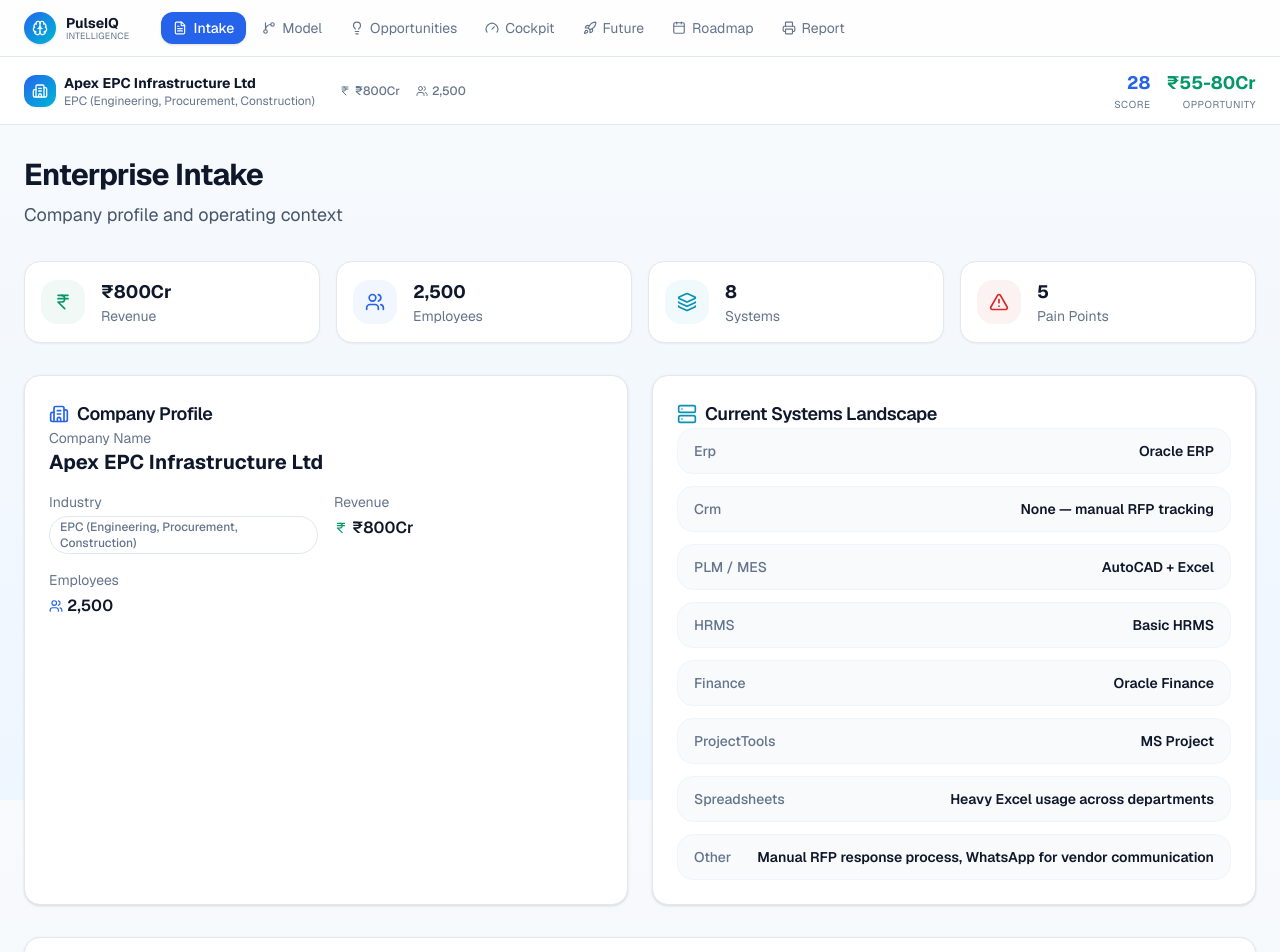
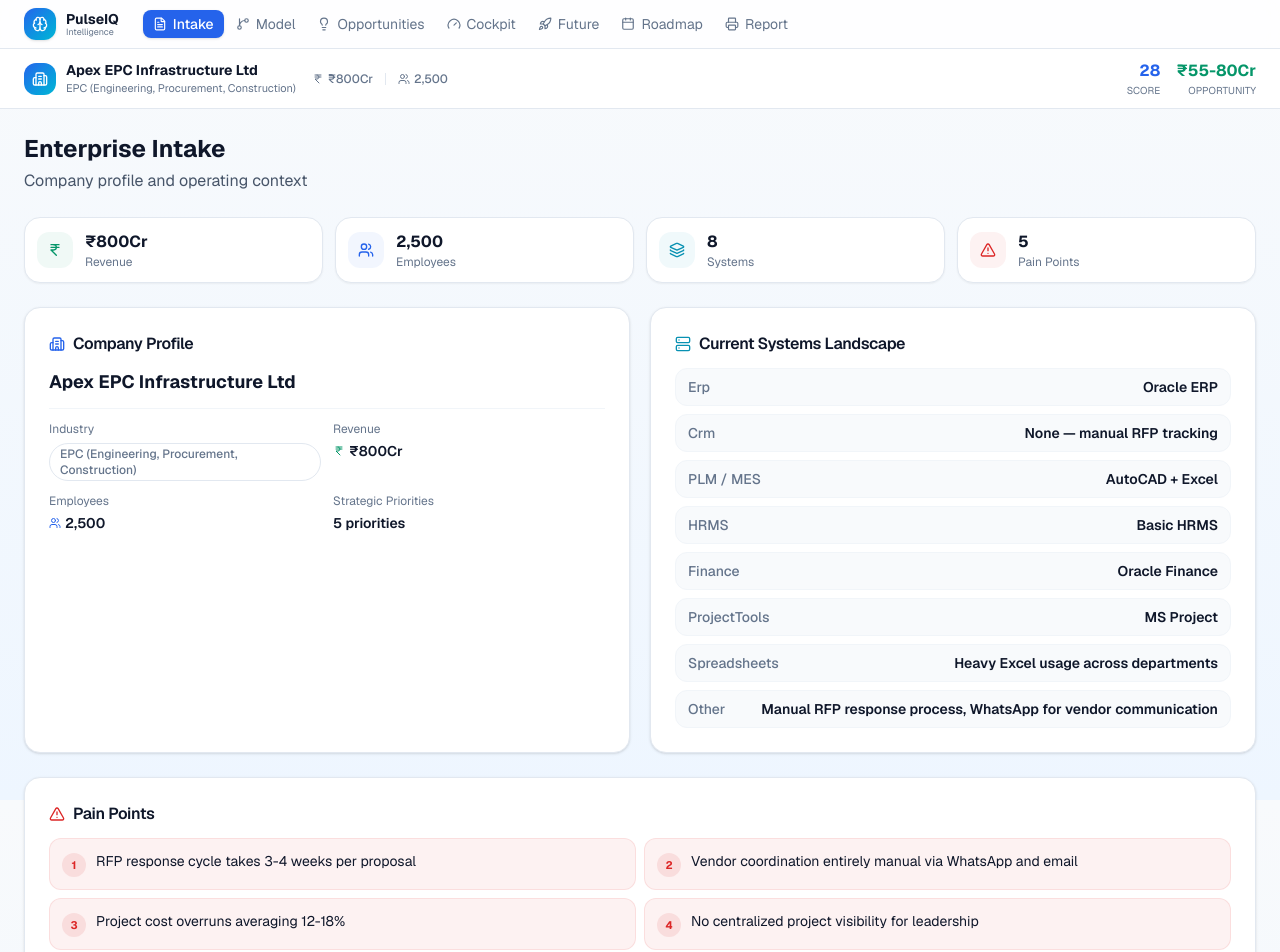
Before and after one commit to mohan69/pulseIQ, a Next.js app: page /assessment/apex-epc-infrastructure/intake in a window 1280 px wide. Shown: the top 952 px of the page. Built offline with nearby package versions, Linux system fonts and the light colour scheme.

Commit message:
Polish PulseIQ UI for customer demo readiness

```diff
--- a/src/app/assessment/[id]/intake/page.tsx
+++ b/src/app/assessment/[id]/intake/page.tsx
@@ -38,87 +38,92 @@
 
   return (
     <AssessmentShell>
-      <div className="space-y-8">
+      <div className="space-y-6">
         <div>
-          <h1 className="text-3xl font-bold text-foreground tracking-tight">Enterprise Intake</h1>
-          <p className="text-foreground-secondary mt-2 text-lg">
+          <h1 className="text-2xl font-bold text-foreground">Enterprise Intake</h1>
+          <p className="text-foreground-secondary mt-1">
             Company profile and operating context
           </p>
         </div>
 
         {/* Summary Cards */}
-        <div className="grid grid-cols-2 lg:grid-cols-4 gap-4">
+        <div className="grid grid-cols-2 lg:grid-cols-4 gap-3">
           {[
             { icon: IndianRupee, value: profile.revenueRange, label: "Revenue", color: "success" },
             { icon: Users, value: profile.employeeCount.toLocaleString(), label: "Employees", color: "accent" },
             { icon: Layers, value: systemCount, label: "Systems", color: "info" },
             { icon: AlertTriangle, value: profile.painPoints.length, label: "Pain Points", color: "error" },
           ].map((kpi) => (
-            <div key={kpi.label} className="bg-white rounded-xl border border-border p-4 flex items-center gap-4 shadow-xs">
-              <div className={`h-11 w-11 rounded-xl bg-${kpi.color}-muted flex items-center justify-center shrink-0`}>
-                <kpi.icon className={`h-5 w-5 text-${kpi.color}`} />
+            <div key={kpi.label} className="bg-white rounded-xl border border-border p-3 flex items-center gap-3 shadow-xs">
+              <div className={`h-9 w-9 rounded-lg bg-${kpi.color}-muted flex items-center justify-center shrink-0`}>
+                <kpi.icon className={`h-4 w-4 text-${kpi.color}`} />
               </div>
               <div>
-                <div className="text-lg font-bold text-foreground">{kpi.value}</div>
-                <div className="text-sm text-muted">{kpi.label}</div>
+                <div className="text-base font-bold text-foreground">{kpi.value}</div>
+                <div className="text-xs text-muted">{kpi.label}</div>
               </div>
             </div>
           ))}
         </div>
 
-        <div className="grid lg:grid-cols-2 gap-6">
+        <div className="grid lg:grid-cols-2 gap-5">
+          {/* Company Profile - Compact */}
           <Card>
-            <CardHeader>
-              <CardTitle className="flex items-center gap-2 text-lg">
-                <Building2 className="h-5 w-5 text-accent" />
+            <CardHeader className="pb-3">
+              <CardTitle className="flex items-center gap-2 text-base">
+                <Building2 className="h-4 w-4 text-accent" />
                 Company Profile
               </CardTitle>
             </CardHeader>
-            <CardContent className="space-y-4">
+            <CardContent className="pt-0">
+              <div className="space-y-3">
+                <div className="pb-3 border-b border-border-subtle">
+                  <div className="font-bold text-lg text-foreground">{profile.companyName}</div>
+                </div>
+                <div className="grid grid-cols-2 gap-3">
                   <div>
-                <div className="text-sm text-muted">Company Name</div>
-                <div className="font-bold text-xl text-foreground">
-                  {profile.companyName}
-                </div>
-              </div>
-              <div className="grid grid-cols-2 gap-4">
-                <div>
-                  <div className="text-sm text-muted">Industry</div>
-                  <Badge variant="outline" className="mt-1 font-medium">{profile.industry}</Badge>
+                    <div className="text-xs text-muted mb-1">Industry</div>
+                    <Badge variant="outline" className="font-medium">{profile.industry}</Badge>
                   </div>
                   <div>
-                  <div className="text-sm text-muted">Revenue</div>
-                  <div className="font-semibold flex items-center gap-1 mt-1">
-                    <IndianRupee className="h-3.5 w-3.5 text-success" />
+                    <div className="text-xs text-muted mb-1">Revenue</div>
+                    <div className="font-semibold text-sm flex items-center gap-1">
+                      <IndianRupee className="h-3 w-3 text-success" />
                       {profile.revenueRange}
                     </div>
                   </div>
                   <div>
-                  <div className="text-sm text-muted">Employees</div>
-                  <div className="font-semibold flex items-center gap-1 mt-1">
-                    <Users className="h-3.5 w-3.5 text-accent" />
+                    <div className="text-xs text-muted mb-1">Employees</div>
+                    <div className="font-semibold text-sm flex items-center gap-1">
+                      <Users className="h-3 w-3 text-accent" />
                       {profile.employeeCount.toLocaleString()}
+                    </div>
+                  </div>
+                  <div>
+                    <div className="text-xs text-muted mb-1">Strategic Priorities</div>
+                    <div className="font-semibold text-sm">{profile.strategicPriorities.length} priorities</div>
                   </div>
                 </div>
               </div>
             </CardContent>
           </Card>
 
+          {/* Current Systems */}
           <Card>
-            <CardHeader>
-              <CardTitle className="flex items-center gap-2 text-lg">
-                <Server className="h-5 w-5 text-info" />
+            <CardHeader className="pb-3">
+              <CardTitle className="flex items-center gap-2 text-base">
+                <Server className="h-4 w-4 text-info" />
                 Current Systems Landscape
               </CardTitle>
             </CardHeader>
-            <CardContent>
-              <div className="space-y-3">
+            <CardContent className="pt-0">
+              <div className="space-y-2">
                 {Object.entries(profile.currentSystems).map(
                   ([key, value]) =>
                     value && (
                       <div
                         key={key}
-                        className="flex items-center justify-between py-3 px-4 rounded-xl bg-background border border-border-subtle"
+                        className="flex items-center justify-between py-2 px-3 rounded-lg bg-background border border-border-subtle"
                       >
                         <span className="text-sm text-muted capitalize font-medium">
                           {key === "plm"
@@ -137,23 +142,21 @@
         </div>
 
         <Card>
-          <CardHeader>
-            <CardTitle className="flex items-center gap-2 text-lg">
-              <AlertTriangle className="h-5 w-5 text-error" />
+          <CardHeader className="pb-3">
+            <CardTitle className="flex items-center gap-2 text-base">
+              <AlertTriangle className="h-4 w-4 text-error" />
               Pain Points
             </CardTitle>
           </CardHeader>
-          <CardContent>
-            <div className="grid md:grid-cols-2 gap-3">
+          <CardContent className="pt-0">
+            <div className="grid md:grid-cols-2 gap-2">
               {profile.painPoints.map((point, i) => (
                 <div
                   key={i}
-                  className="flex items-start gap-3 p-4 rounded-xl bg-error-muted border border-error/10"
+                  className="flex items-start gap-2.5 p-3 rounded-lg bg-error-muted border border-error/10"
                 >
-                  <div className="h-7 w-7 rounded-full bg-error/10 flex items-center justify-center shrink-0 mt-0.5">
-                    <span className="text-xs font-bold text-error">
-                      {i + 1}
-                    </span>
+                  <div className="h-6 w-6 rounded-full bg-error/10 flex items-center justify-center shrink-0 mt-0.5">
+                    <span className="text-[11px] font-bold text-error">{i + 1}</span>
                   </div>
                   <span className="text-sm text-foreground">{point}</span>
                 </div>
@@ -163,23 +166,21 @@
         </Card>
 
         <Card>
-          <CardHeader>
-            <CardTitle className="flex items-center gap-2 text-lg">
-              <Target className="h-5 w-5 text-success" />
+          <CardHeader className="pb-3">
+            <CardTitle className="flex items-center gap-2 text-base">
+              <Target className="h-4 w-4 text-success" />
               Strategic Priorities
             </CardTitle>
           </CardHeader>
-          <CardContent>
-            <div className="grid md:grid-cols-2 gap-3">
+          <CardContent className="pt-0">
+            <div className="grid md:grid-cols-2 gap-2">
               {profile.strategicPriorities.map((priority, i) => (
                 <div
                   key={i}
-                  className="flex items-start gap-3 p-4 rounded-xl bg-success-muted border border-success/10"
+                  className="flex items-start gap-2.5 p-3 rounded-lg bg-success-muted border border-success/10"
                 >
-                  <div className="h-7 w-7 rounded-full bg-success/10 flex items-center justify-center shrink-0 mt-0.5">
-                    <span className="text-xs font-bold text-success">
-                      {i + 1}
-                    </span>
+                  <div className="h-6 w-6 rounded-full bg-success/10 flex items-center justify-center shrink-0 mt-0.5">
+                    <span className="text-[11px] font-bold text-success">{i + 1}</span>
                   </div>
                   <span className="text-sm text-foreground">{priority}</span>
                 </div>
--- a/src/app/globals.css
+++ b/src/app/globals.css
@@ -77,6 +77,8 @@
 
 * {
   scrollbar-width: thin;
+  word-break: normal;
+  overflow-wrap: normal;
 }
 
 body {
@@ -85,6 +87,12 @@
   font-feature-settings: "cv02", "cv03", "cv04", "cv11";
   -webkit-font-smoothing: antialiased;
   -moz-osx-font-smoothing: grayscale;
+}
+
+h1, h2, h3, h4, h5, h6 {
+  word-break: normal;
+  overflow-wrap: normal;
+  hyphens: none;
 }
 
 ::-webkit-scrollbar {
--- a/src/components/layout/AssessmentShell.tsx
+++ b/src/components/layout/AssessmentShell.tsx
@@ -18,44 +18,45 @@
       <StepProgress assessmentId={assessmentId} />
       {assessment && (
         <div className="bg-white border-b border-border">
-          <div className="max-w-7xl mx-auto px-6 py-3">
-            <div className="flex items-center justify-between">
-              <div className="flex items-center gap-6">
-                <div className="flex items-center gap-2">
+          <div className="max-w-7xl mx-auto px-6 py-2.5">
+            <div className="flex items-center justify-between gap-4">
+              <div className="flex items-center gap-4 min-w-0">
+                <div className="flex items-center gap-2.5 shrink-0">
                   <div className="h-8 w-8 rounded-lg bg-gradient-to-br from-accent to-cyan flex items-center justify-center">
                     <Building2 className="h-4 w-4 text-white" />
                   </div>
-                  <div>
-                    <div className="text-sm font-bold text-foreground">{assessment.enterpriseProfile.companyName}</div>
-                    <div className="text-xs text-muted">{assessment.enterpriseProfile.industry}</div>
+                  <div className="min-w-0">
+                    <div className="text-sm font-bold text-foreground truncate">{assessment.enterpriseProfile.companyName}</div>
+                    <div className="text-[11px] text-muted">{assessment.enterpriseProfile.industry}</div>
                   </div>
                 </div>
-                <div className="hidden md:flex items-center gap-4 text-xs text-muted">
+                <div className="hidden md:flex items-center gap-3 text-xs text-muted">
                   <div className="flex items-center gap-1">
                     <IndianRupee className="h-3 w-3" />
                     <span className="font-medium">{assessment.enterpriseProfile.revenueRange}</span>
                   </div>
+                  <div className="w-px h-3 bg-border" />
                   <div className="flex items-center gap-1">
                     <Users className="h-3 w-3" />
                     <span className="font-medium">{assessment.enterpriseProfile.employeeCount.toLocaleString()}</span>
                   </div>
                 </div>
               </div>
-              <div className="flex items-center gap-4">
+              <div className="flex items-center gap-4 shrink-0">
                 <div className="text-right">
-                  <div className="text-lg font-bold text-accent">{assessment.cockpit.transformationScore}</div>
-                  <div className="text-[10px] text-muted uppercase tracking-wider">Score</div>
+                  <div className="text-base font-bold text-accent">{assessment.cockpit.transformationScore}</div>
+                  <div className="text-[10px] text-muted uppercase">Score</div>
                 </div>
                 <div className="text-right">
-                  <div className="text-lg font-bold text-success">{assessment.cockpit.opportunityValue}</div>
-                  <div className="text-[10px] text-muted uppercase tracking-wider">Opportunity</div>
+                  <div className="text-base font-bold text-success">{assessment.cockpit.opportunityValue}</div>
+                  <div className="text-[10px] text-muted uppercase">Opportunity</div>
                 </div>
               </div>
             </div>
           </div>
         </div>
       )}
-      <main className="max-w-7xl mx-auto px-6 py-8">{children}</main>
+      <main className="max-w-7xl mx-auto px-6 py-6">{children}</main>
     </div>
   );
 }
--- a/src/components/layout/StepProgress.tsx
+++ b/src/components/layout/StepProgress.tsx
@@ -16,19 +16,13 @@
 } from "lucide-react";
 
 const steps = [
-  { key: "intake", label: "Intake", href: "intake", icon: FileText, num: 1 },
-  { key: "model", label: "Model", href: "model", icon: GitBranch, num: 2 },
-  {
-    key: "opportunities",
-    label: "Opportunities",
-    href: "opportunities",
-    icon: Lightbulb,
-    num: 3,
-  },
-  { key: "cockpit", label: "Cockpit", href: "cockpit", icon: Gauge, num: 4 },
-  { key: "future", label: "Future", href: "future", icon: Rocket, num: 5 },
-  { key: "roadmap", label: "Roadmap", href: "roadmap", icon: Calendar, num: 6 },
-  { key: "report", label: "Report", href: "report", icon: Printer, num: 7 },
+  { key: "intake", label: "Intake", href: "intake", icon: FileText },
+  { key: "model", label: "Model", href: "model", icon: GitBranch },
+  { key: "opportunities", label: "Opportunities", href: "opportunities", icon: Lightbulb },
+  { key: "cockpit", label: "Cockpit", href: "cockpit", icon: Gauge },
+  { key: "future", label: "Future", href: "future", icon: Rocket },
+  { key: "roadmap", label: "Roadmap", href: "roadmap", icon: Calendar },
+  { key: "report", label: "Report", href: "report", icon: Printer },
 ];
 
 interface StepProgressProps {
@@ -42,20 +36,20 @@
   return (
     <nav className="no-print border-b border-border bg-white/80 backdrop-blur-md sticky top-0 z-50">
       <div className="max-w-7xl mx-auto px-6">
-        <div className="flex items-center h-14 overflow-x-auto">
+        <div className="flex items-center h-12 overflow-x-auto">
           <Link
             href="/dashboard"
-            className="flex items-center gap-2.5 mr-8 shrink-0"
+            className="flex items-center gap-2.5 mr-6 shrink-0"
           >
-            <div className="h-8 w-8 rounded-xl bg-gradient-to-br from-accent to-cyan flex items-center justify-center shadow-sm">
+            <div className="h-8 w-8 rounded-lg bg-gradient-to-br from-accent to-cyan flex items-center justify-center shadow-sm">
               <Brain className="h-4 w-4 text-white" />
             </div>
             <div className="flex flex-col">
               <span className="text-sm font-bold text-foreground leading-tight">PulseIQ</span>
-              <span className="text-[9px] text-muted leading-none tracking-wide uppercase">Intelligence</span>
+              <span className="text-[9px] text-muted leading-none">Intelligence</span>
             </div>
           </Link>
-          <div className="flex items-center gap-1">
+          <div className="flex items-center gap-0.5">
             {steps.map((step, index) => {
               const Icon = step.icon;
               const isActive = index === currentStep;
@@ -66,7 +60,7 @@
                   key={step.key}
                   href={`/assessment/${assessmentId}/${step.href}`}
                   className={cn(
-                    "flex items-center gap-1.5 px-3 py-1.5 rounded-lg text-sm transition-all shrink-0",
+                    "flex items-center gap-1.5 px-2.5 py-1 rounded-md text-sm transition-all shrink-0",
                     isActive &&
                       "bg-accent text-white font-medium shadow-sm",
                     isCompleted && "text-success hover:bg-success-muted",
```
Also changed, not shown: src/app/dashboard/page.tsx (+44 -47 lines), src/app/page.tsx (+54 -53 lines). Lines whose indentation alone changed are shown as unchanged.
